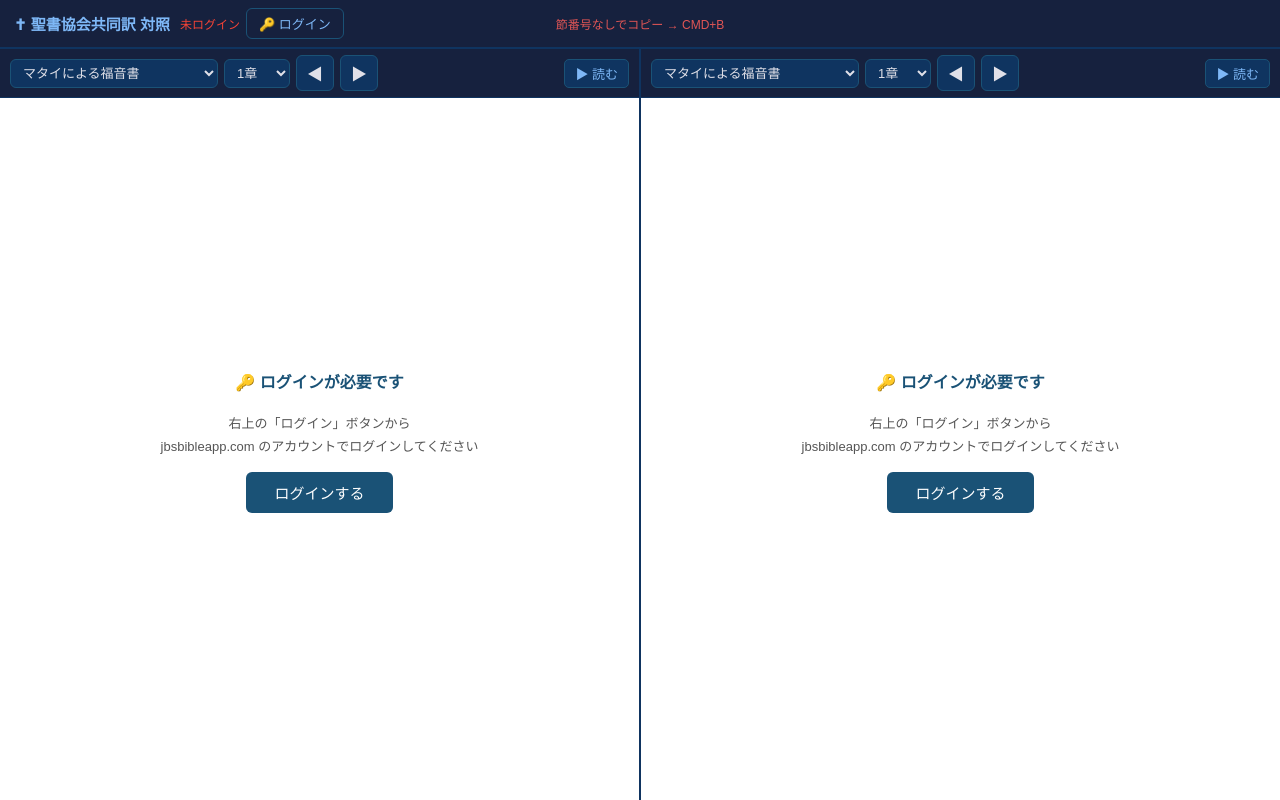
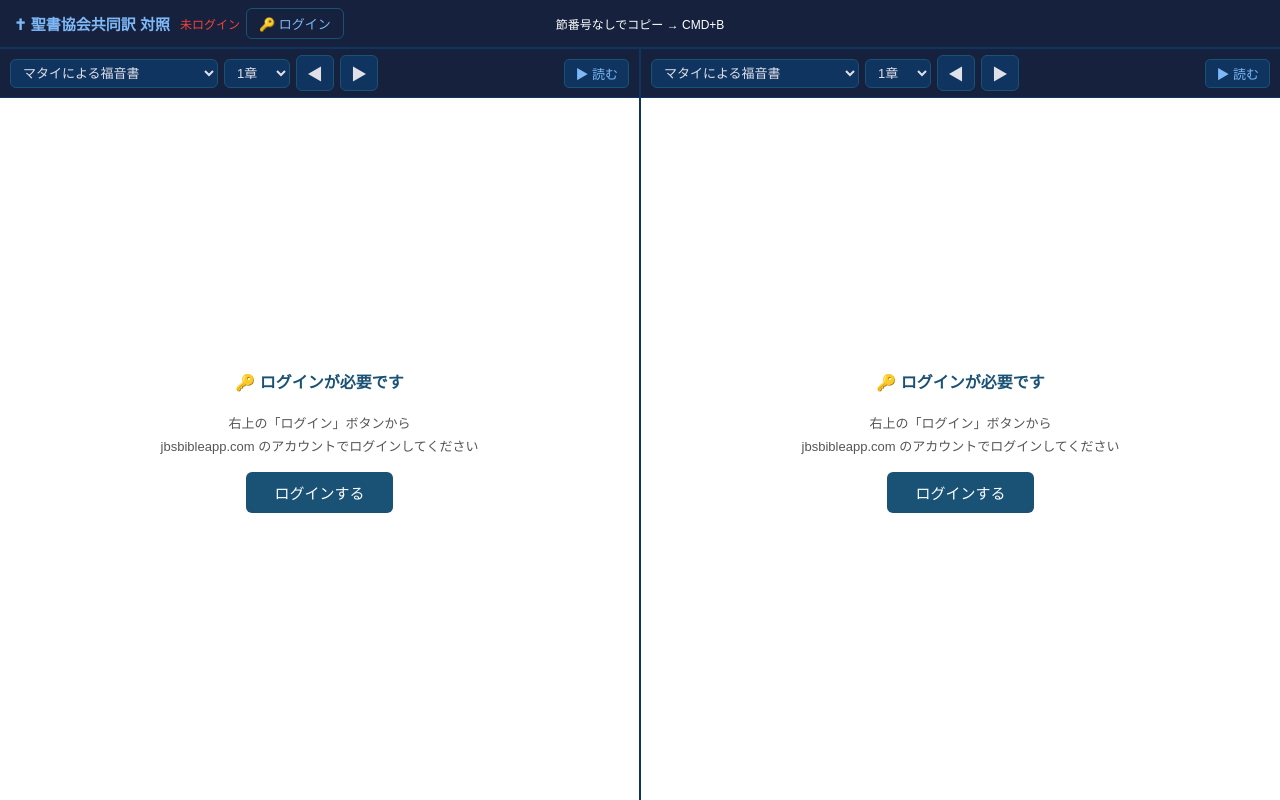
Before and after one commit to jesuslovesyoume1220/bible-jbs-compare, a Flask app: page / in a window 1280 px wide. Run offline with Flask 3, Linux system fonts and the light colour scheme; data that the repository does not hold is empty.

Commit message:
CMD+Bテキストを白色に変更

```diff
--- a/templates/index.html
+++ b/templates/index.html
@@ -198,7 +198,7 @@
     <button class="btn-login-header" id="btnLoginHeader" onclick="openLogin()">🔑 ログイン</button>
     <button class="btn-login-header" id="btnLogout" onclick="doLogout()" style="display:none;color:#f07070;border-color:#5c2a2a;">ログアウト</button>
   </div>
-  <span style="position:absolute;left:50%;transform:translateX(-50%);font-size:12px;color:#e05555;white-space:nowrap;pointer-events:none;">節番号なしでコピー → CMD+B</span>
+  <span style="position:absolute;left:50%;transform:translateX(-50%);font-size:12px;color:#ffffff;white-space:nowrap;pointer-events:none;">節番号なしでコピー → CMD+B</span>
 </header>
 
 <div class="panels">
```
